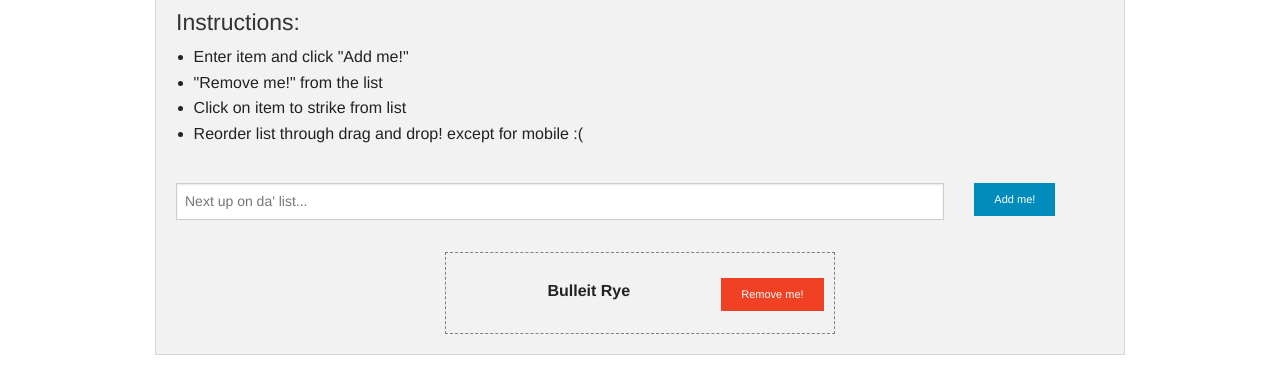
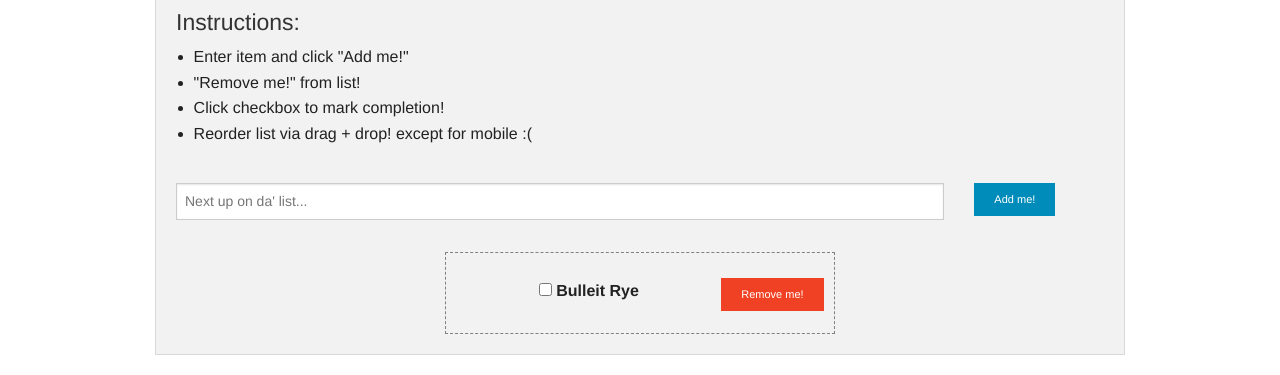
Before and after one commit to johndotwoo/shopthis, a plain HTML site: page index.html in a window 1280 px wide. Shown: the part 121-496 px from the top of the page. Drawn offline with nearby package versions, Linux system fonts and the light colour scheme.

Commit message:
implemented checkbox to mark completion
added checkbox for each list item

```diff
--- a/index.html
+++ b/index.html
@@ -40,9 +40,9 @@
         	<h4>Instructions:</h4>
         	<ul>
         		<li>Enter item and click "Add me!"</li>
-         		<li>"Remove me!" from the list</li>
-        		<li>Click on item to strike from list</li>
-        		<li>Reorder list through drag and drop! except for mobile :(</li>
+         		<li>"Remove me!" from list!</li>
+        		<li>Click checkbox to mark completion!</li>
+        		<li>Reorder list via drag + drop! except for mobile :(</li>
        		</ul>
        			<br>
        	    <div class="row">
@@ -59,6 +59,7 @@
   				<div class="large-5 large-centered columns">
   					<ul class="small-block-grid-1 text-center" id="shopping-list">
 	  					<li>
+							<input type="checkbox">
 	  						<span>Bulleit Rye</span>
 	  						<button class="button alert tiny right">Remove me!</button>
 	  					</li>
--- a/js/app.js
+++ b/js/app.js
@@ -1,7 +1,7 @@
 $(document).ready(function() {
 	$('.button.tiny.left').click(function() {
 		var entryFromUser = $("#formEntryFromUser").val();
-		$('.small-block-grid-1.text-center').append('<li><span>' + entryFromUser + '</span><button class="button alert tiny right">Remove me!</button></li>');
+		$('.small-block-grid-1.text-center').append('<li><input type="checkbox"><span>' + ' ' + entryFromUser + '</span><button class="button alert tiny right">Remove me!</button></li>');
 	})
 
 	$('#shopping-list').on('click','.button.alert.tiny.right',function() {
```
